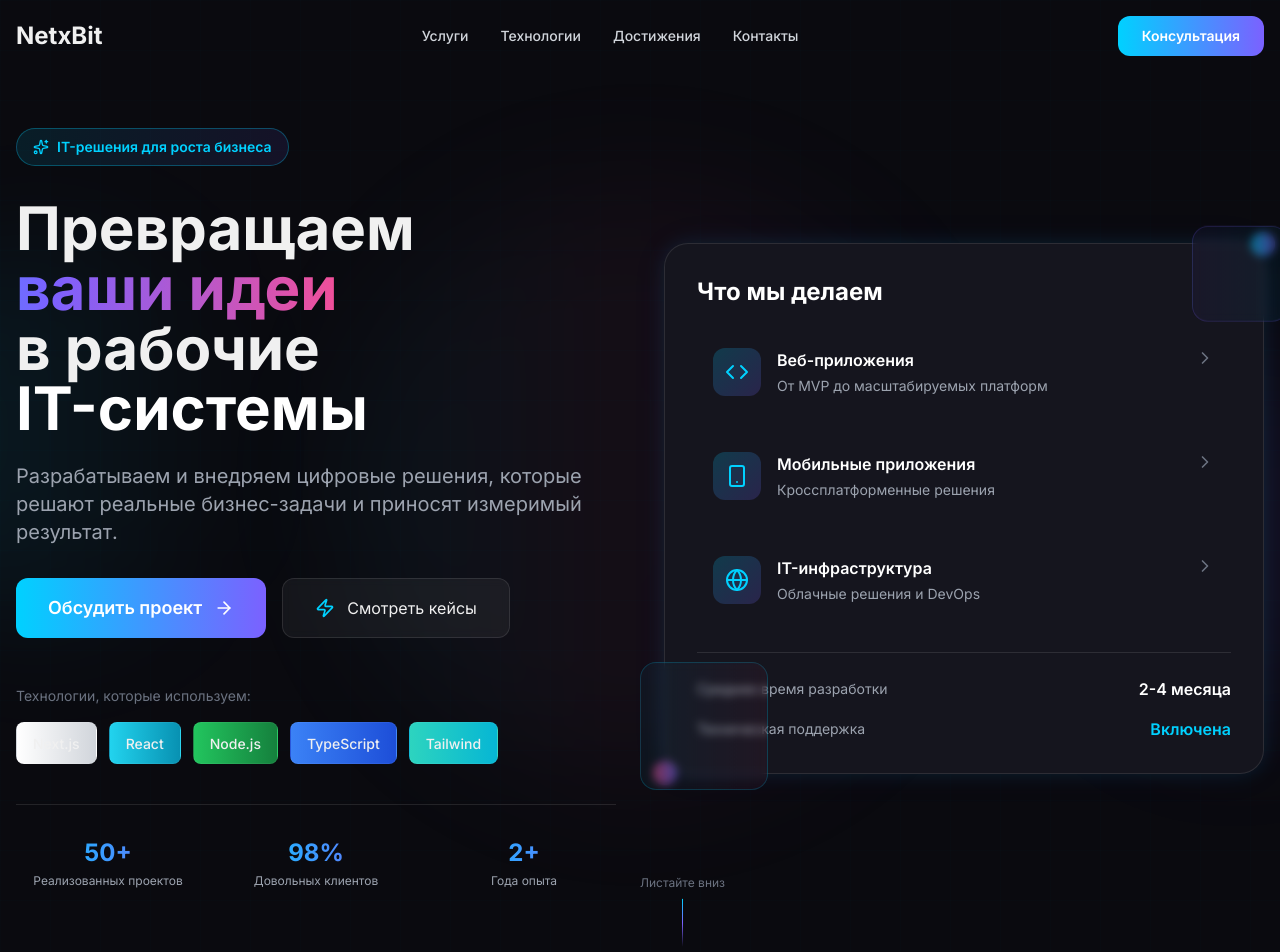
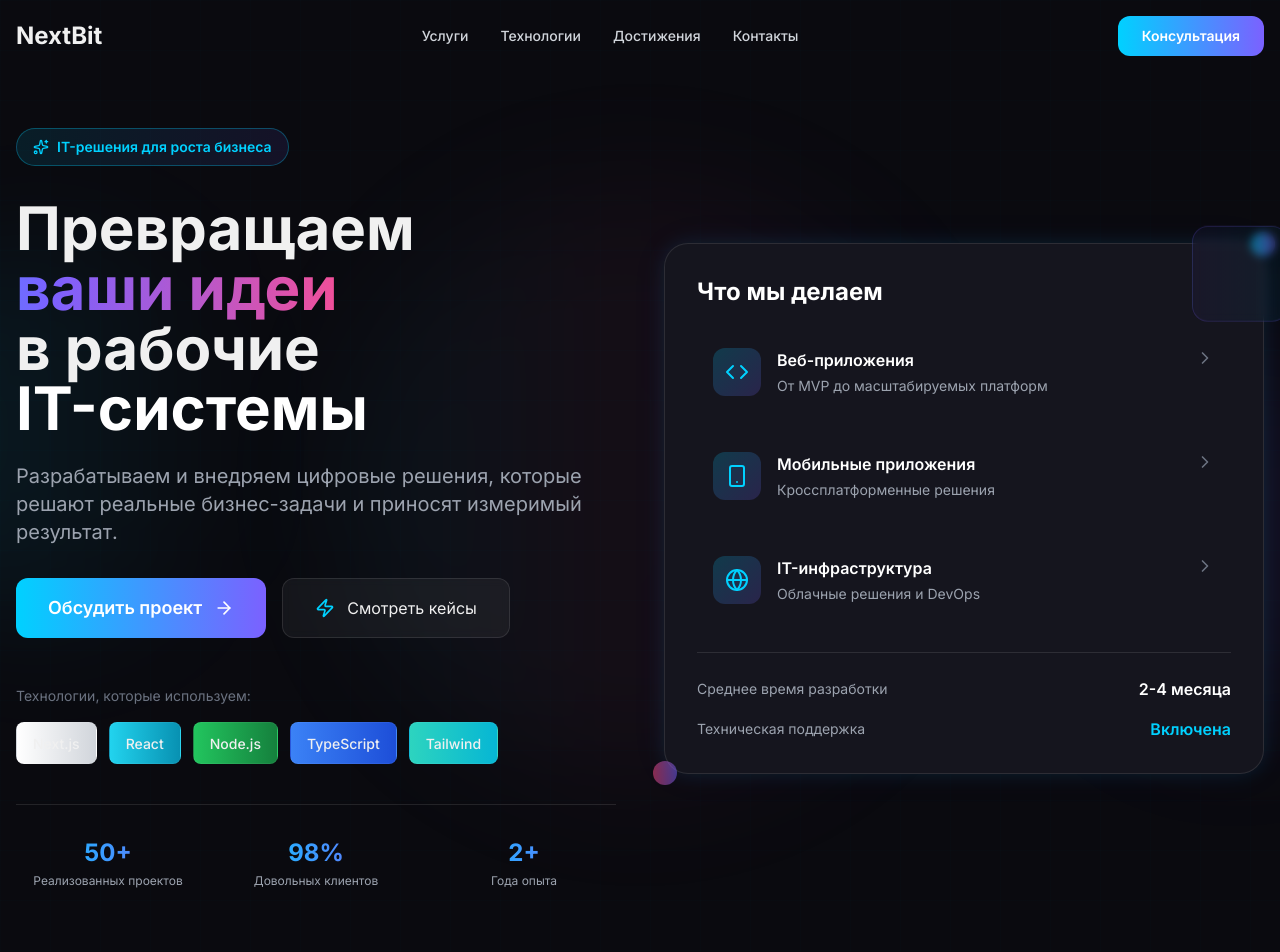
Before and after one commit to Username112233445566/Zaman_Frontend, a Next.js app: page / in a window 1280 px wide. Shown: the top 952 px of the page. Built offline with nearby package versions, Linux system fonts and the light colour scheme.

Commit message:
fix block in hero

```diff
--- a/src/app/layout.js
+++ b/src/app/layout.js
@@ -4,7 +4,7 @@ import { Inter } from 'next/font/google';
 const inter = Inter({ subsets: ['latin', 'cyrillic'] });
 
 export const metadata = {
-  title: "NexBit - Цифровые решения для роста бизнеса",
+  title: "NextBit - Цифровые решения для роста бизнеса",
   description: "Разрабатываем и внедряем IT-решения, которые решают реальные бизнес-задачи и приносят измеримый результат.",
 };
 
--- a/src/components/Header.jsx
+++ b/src/components/Header.jsx
@@ -49,7 +49,7 @@ export default function Header() {
                         transition={{ type: "spring", stiffness: 400, damping: 10 }}
                     >
                         <h1 className="text-2xl font-bold">
-                            <span className="text-primary-500">Netx</span>
+                            <span className="text-primary-500">Next</span>
                             <span className="text-secondary-500">Bit</span>
                         </h1>
                     </motion.div>
--- a/src/components/NexbitHero.jsx
+++ b/src/components/NexbitHero.jsx
@@ -271,11 +271,11 @@ export default function NexbitHero() {
             </div>
 
             {/* Плавающие элементы */}
-            <motion.div
+            {/* <motion.div
               animate={{ y: [0, -10, 0] }}
               transition={{ duration: 3, repeat: Infinity }}
-              className="absolute -bottom-6 -left-6 w-32 h-32 bg-gradient-to-r from-nexbit-primary/5 to-nexbit-accent/5 rounded-2xl border border-nexbit-primary/20 backdrop-blur-sm"
-            />
+              className="absolute -bottom-6 -left-6 w-32 h-32 bg-gradient-to-r from-nexbit-primary/5 to-nexbit-accent/5 rounded-2xl border border-nexbit-primary/20 backdrop-blur-sm" */}
+            {/* /> */}
             <motion.div
               animate={{ y: [0, 10, 0] }}
               transition={{ duration: 4, repeat: Infinity, delay: 0.5 }}
@@ -285,16 +285,12 @@ export default function NexbitHero() {
         </div>
 
         {/* Индикатор прокрутки */}
-        <motion.div
+        {/* <motion.div
           className="absolute bottom-8 left-1/2 transform -translate-x-1/2"
           animate={{ y: [0, 10, 0] }}
           transition={{ duration: 2, repeat: Infinity }}
         >
-          <div className="flex flex-col items-center">
-            <div className="text-xs text-gray-500 mb-2">Листайте вниз</div>
-            <div className="w-px h-12 bg-gradient-to-b from-nexbit-primary via-nexbit-secondary to-transparent" />
-          </div>
-        </motion.div>
+        </motion.div> */}
       </div>
     </section>
   );
```
